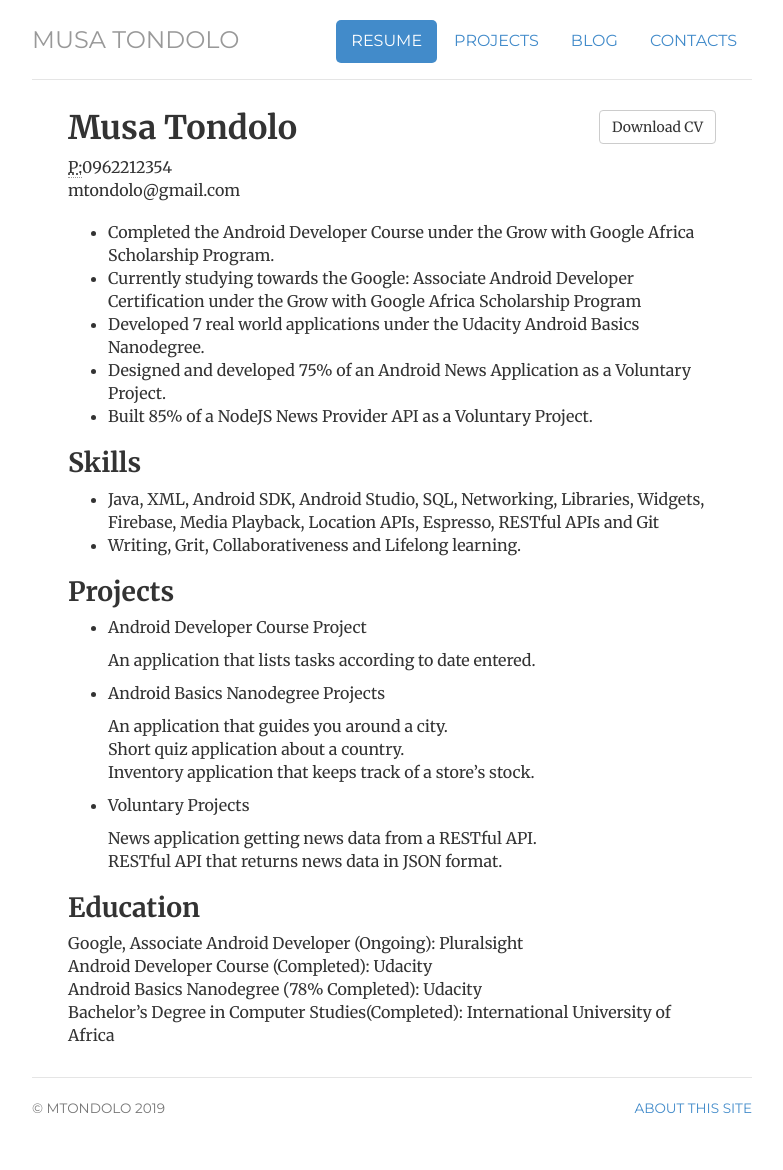
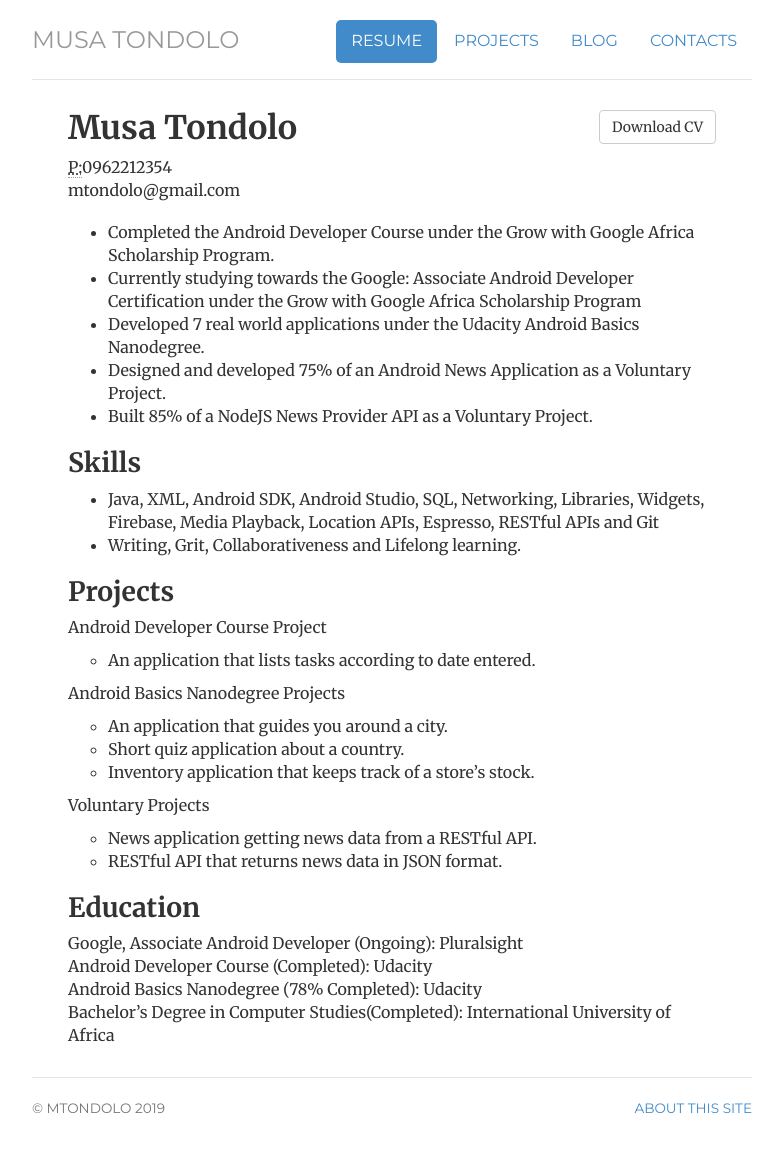
Before and after one commit to mtondolo/mtondolo.github.io, a Jekyll site: the page built from cv/index.html, in a window 1280 px wide. Shown: the whole page, without its empty margins (248-1031 px from the left). Built offline with Jekyll 4.4.1, drawn with Linux system fonts in a browser that asks for light colours.

Commit message:
Update index.html

```diff
--- a/cv/index.html
+++ b/cv/index.html
@@ -38,16 +38,16 @@ description: Current Resume for Musa Tondolo, an Android Developer supplimented
 
 				<h2>Projects</h2>
                                 <p>
-	                        <ul>
+	                        <ul class="list-unstyled">
 				<li>Android Developer Course Project</li>
 					<p>
-					<ul class="list-unstyled">
+					<ul>
 					<li>An application  that lists tasks according to date entered.</li>
 					</ul>
 					</p>
 				<li>Android Basics Nanodegree Projects</li>
 					<p>
-					<ul class="list-unstyled">
+					<ul>
 					<li>An application that guides you around a city.</li>
 					<li>Short quiz application about a country.</li>
 					<li>Inventory application  that keeps track of a store’s stock.</li>
@@ -55,7 +55,7 @@ description: Current Resume for Musa Tondolo, an Android Developer supplimented
 					</p>
 				<li>Voluntary Projects</li>
                                         <p>
-					<ul class="list-unstyled">
+					<ul>
 					<li>News application getting news data from a RESTful API.</li>
 					<li>RESTful API that returns news data in JSON format.</li>
 					</ul>
```
